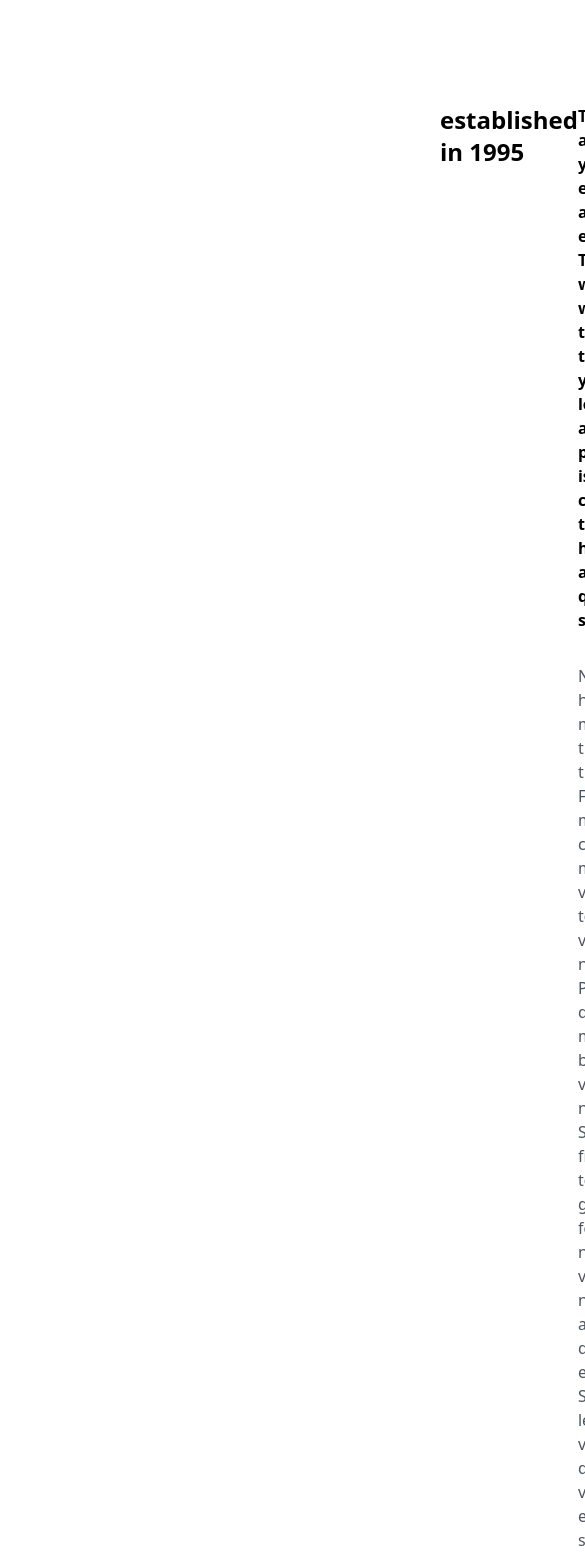
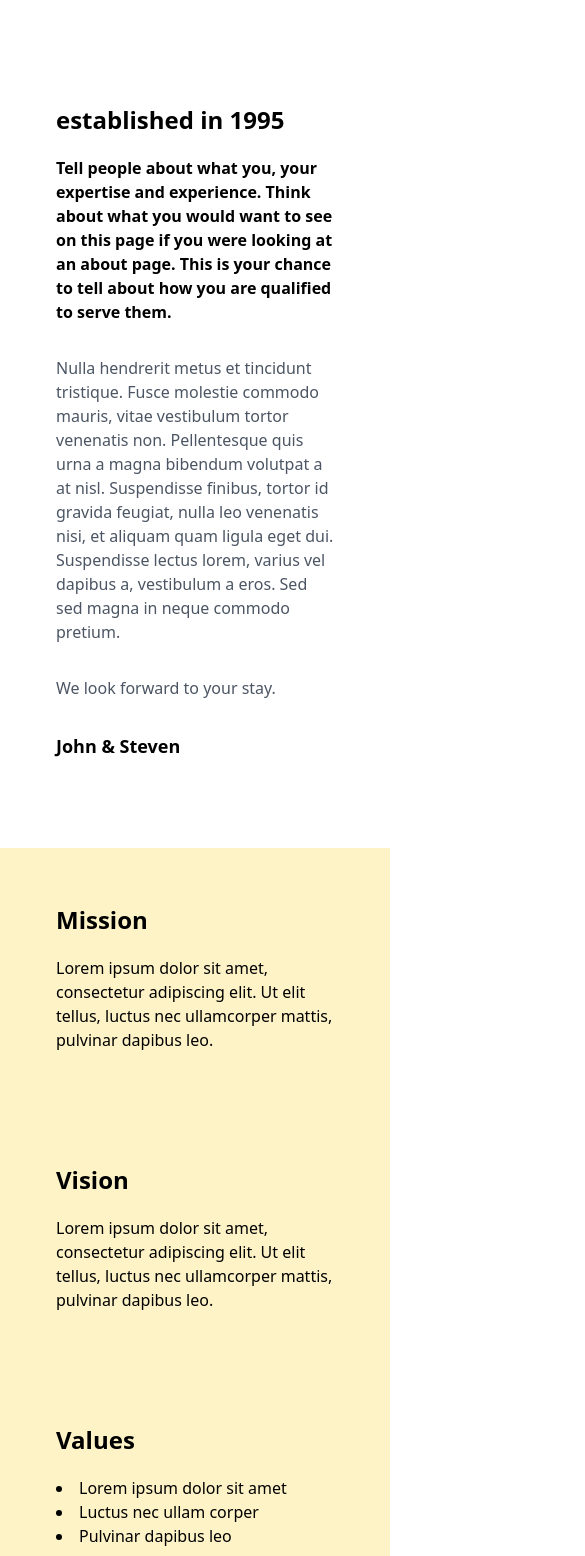
Before and after one commit to akash9676/findyourbelongings, a React (Vite) app: page /About in a window 390 px wide. Shown: the part 432-1988 px from the top of the page, 585 px wide, since content can reach past the window. Built offline with nearby package versions, Linux system fonts and the light colour scheme.

Commit message:
about responsiveness completed

```diff
--- a/src/components/About.jsx
+++ b/src/components/About.jsx
@@ -15,9 +15,9 @@ const About = () => {
                 </div>
                 <img className="h-96 w-screen" src={aboutBgPic}></img>
             </div>
-            <div className="flex mt-24 p-14 mx-96">
+            <div className="lg:flex mt-24 p-14 sm:mx-20 2xl:mx-96">
                 <div className="flex-1">
-                    <div className="text-2xl font-bold">
+                    <div className="mb-5 sm:mb-5 text-2xl font-bold">
                         established in 1995
                     </div>
                 </div>
@@ -50,8 +50,8 @@ const About = () => {
                 </div>
             </div>
             <div className="bg-amber-100">
-                <div className="flex mx-96">
-                    <div className="p-14 flex-1">
+                <div className="sm:grid sm:grid-cols-1 lg:grid-cols-2 xl:grid-cols-3 lg:mx-52">
+                    <div className="p-14">
                         <div className="text-2xl font-bold mb-5">Mission</div>
                         <div>
                             Lorem ipsum dolor sit amet, consectetur adipiscing
@@ -59,7 +59,7 @@ const About = () => {
                             pulvinar dapibus leo.
                         </div>
                     </div>
-                    <div className="p-14 flex-1">
+                    <div className="p-14">
                         <div className="text-2xl font-bold mb-5">Vision</div>
                         <div>
                             Lorem ipsum dolor sit amet, consectetur adipiscing
@@ -67,7 +67,7 @@ const About = () => {
                             pulvinar dapibus leo.
                         </div>
                     </div>
-                    <div className="p-14 flex-1">
+                    <div className="p-14">
                         <div className="text-2xl font-bold mb-5">Values</div>
                         <div>
                             <li>Lorem ipsum dolor sit amet</li>
@@ -77,7 +77,9 @@ const About = () => {
                     </div>
                 </div>
             </div>
-            <div><Footer/></div>
+            <div>
+                <Footer />
+            </div>
         </div>
     );
 };
```
